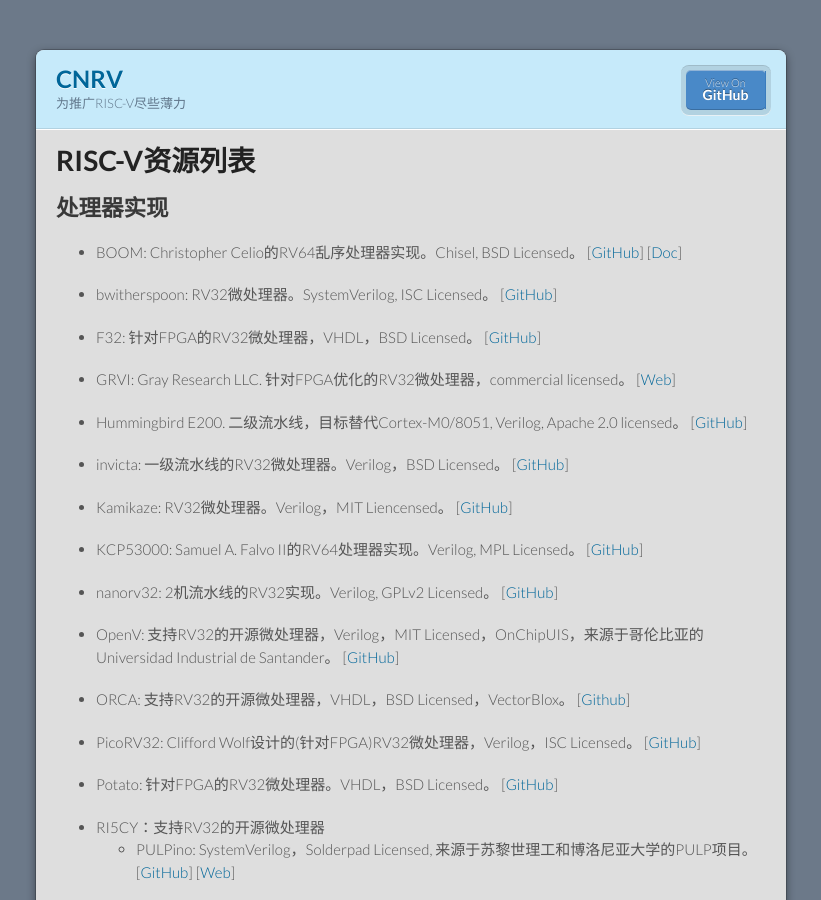
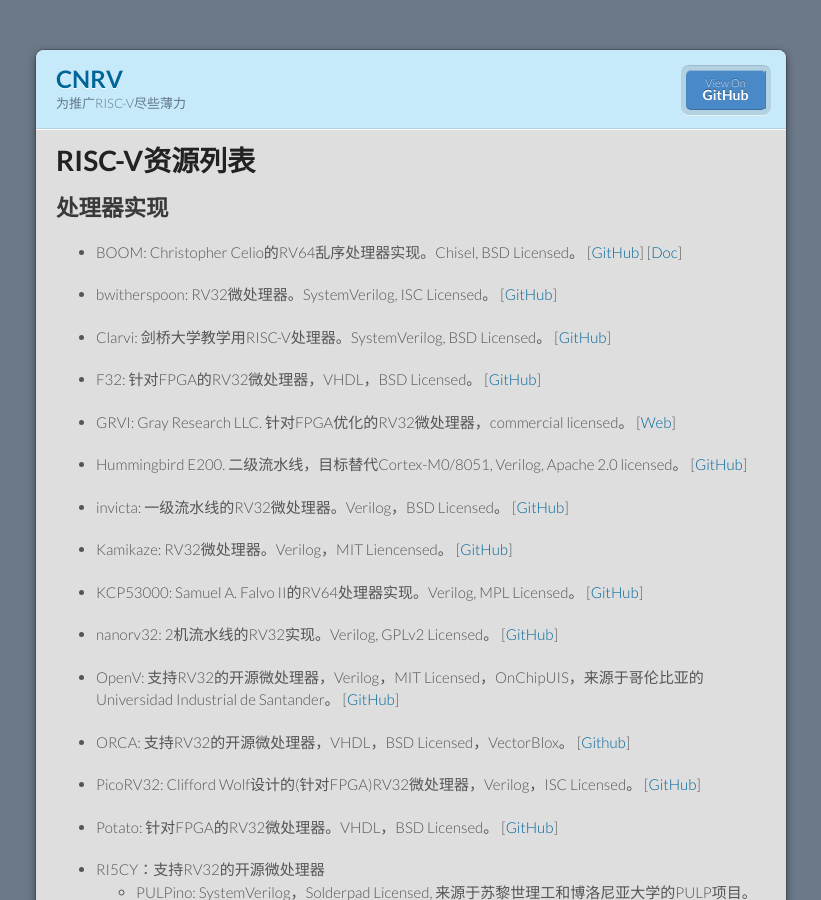
Before and after one commit to cnrv/home, a Jekyll site: the page built from resource.md, in a window 1280 px wide and 900 px high. Shown: the whole window, without its empty margins (229-1050 px from the left). Built offline with Jekyll 4.4.1, drawn with Linux system fonts in a browser that asks for light colours; Markdown is read by kramdown in place of the engine named in the settings; comment, search, counter and statistics services are not loaded; our own code applies the rules of GitHub Pages for plain Markdown files.

Commit message:
add Clarvi from Cambridge

```diff
--- a/resource.md
+++ b/resource.md
@@ -12,6 +12,9 @@
 
 + bwitherspoon: RV32微处理器。SystemVerilog, ISC Licensed。
   [[GitHub](https://github.com/bwitherspoon/core)]
+
++ Clarvi: 剑桥大学教学用RISC-V处理器。SystemVerilog, BSD Licensed。
+  [[GitHub](https://github.com/ucam-comparch/clarvi)]
 
 + F32: 针对FPGA的RV32微处理器，VHDL，BSD Licensed。
   [[GitHub](https://github.com/f32c/f32c)]
```
